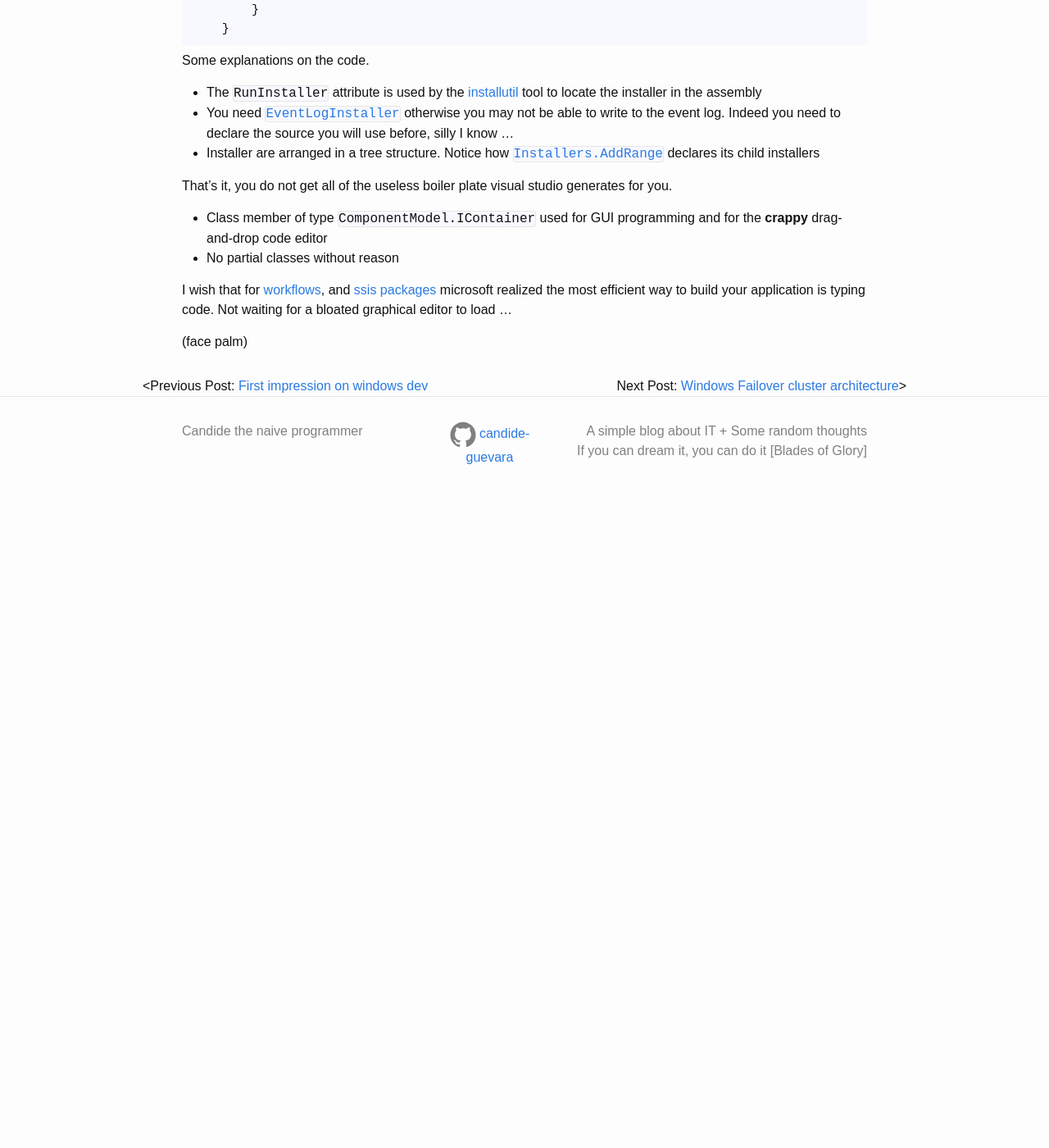
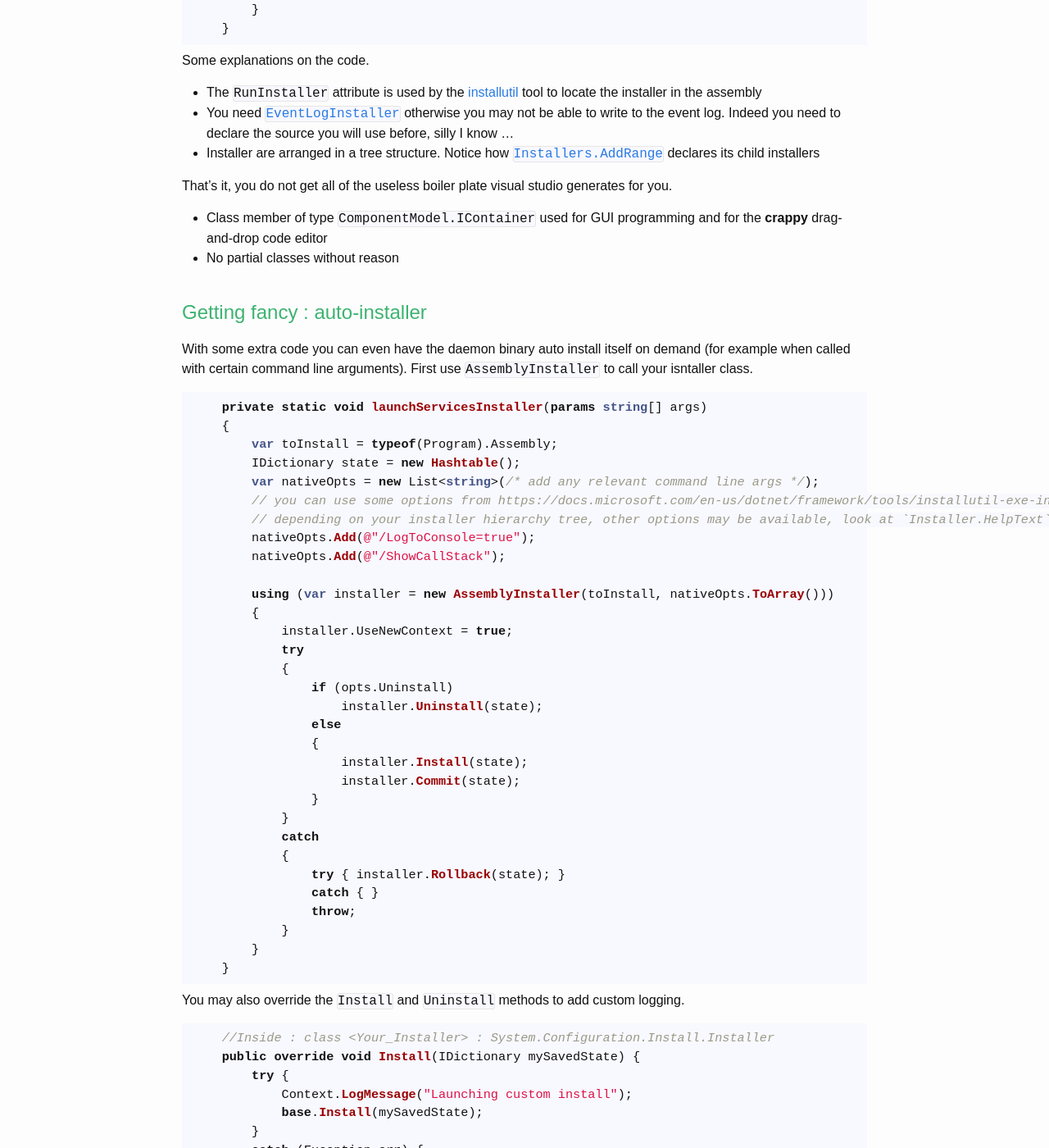
Before and after one commit to candide-guevara/candide-guevara.github.io, a Jekyll site: the page built from _posts/language/2016-11-27-c-sharp-daemon.md, in a window 1280 px wide and 1400 px high, scrolled down 1798 px. Shown: the whole window at 82% size. Built offline with Jekyll 4.4.1, drawn with Linux system fonts in a browser that asks for light colours; comment, search, counter and statistics services are not loaded; before the commit the page ends 2428 px from its top, so only the background shows below that; some of the changed text lies outside the part shown.

```diff
--- a/_posts/language/2016-11-27-c-sharp-daemon.md
+++ b/_posts/language/2016-11-27-c-sharp-daemon.md
@@ -94,6 +94,68 @@ That's it, you do not get all of the useless boiler plate visual studio generate
 * Class member of type `ComponentModel.IContainer` used for GUI programming and for the **crappy** drag-and-drop code editor
 * No partial classes without reason
 
+## Getting fancy : auto-installer
+
+With some extra code you can even have the daemon binary auto install itself on demand (for example when called with certain command line arguments).
+First use `AssemblyInstaller` to call your isntaller class.
+
+{% highlight c# %}
+  private static void launchServicesInstaller(params string[] args)
+  {
+      var toInstall = typeof(Program).Assembly;
+      IDictionary state = new Hashtable();
+      var nativeOpts = new List<string>(/* add any relevant command line args */);
+      // you can use some options from https://docs.microsoft.com/en-us/dotnet/framework/tools/installutil-exe-installer-tool
+      // depending on your installer hierarchy tree, other options may be available, look at `Installer.HelpText` property.
+      nativeOpts.Add(@"/LogToConsole=true");
+      nativeOpts.Add(@"/ShowCallStack");
+
+      using (var installer = new AssemblyInstaller(toInstall, nativeOpts.ToArray()))
+      {
+          installer.UseNewContext = true;
+          try
+          {
+              if (opts.Uninstall)
+                  installer.Uninstall(state);
+              else
+              {
+                  installer.Install(state);
+                  installer.Commit(state);
+              }
+          }
+          catch
+          {
+              try { installer.Rollback(state); }
+              catch { }
+              throw;
+          }
+      }
+  }
+{% endhighlight %}
+
+You may also override the `Install` and `Uninstall` methods to add custom logging.
+
+{% highlight c# %}
+  //Inside : class <Your_Installer> : System.Configuration.Install.Installer
+  public override void Install(IDictionary mySavedState) {
+      try {
+          Context.LogMessage("Launching custom install");
+          base.Install(mySavedState);
+      }
+      catch (Exception err) {
+          Context.LogMessage("Failed custom install : " + err);
+          throw;
+      }
+  }
+
+  public override void Uninstall(IDictionary mySavedState) {
+      // ...
+      base.Uninstall(mySavedState);
+  }
+{% endhighlight %}
+
+## Conclusion
+
 I wish that for [workflows][0], and [ssis packages][1] microsoft realized the most efficient way to build your application is typing code.
 Not waiting for a bloated graphical editor to load ...
 
```
Also changed, not shown: _posts/funny/2016-03-30-skiing-in-switzerland.md (renamed from _posts/funny/2016-03-30-skying-in-switzerland.md, +19 -4 lines), _posts/funny/2016-10-08-quenelle-suisse.md (+2 -1 lines), _posts/moto/2017-08-25-achat-nouvelle-monture.md (+4 -4 lines).
